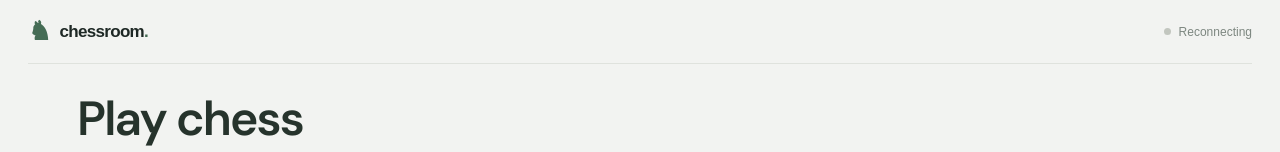
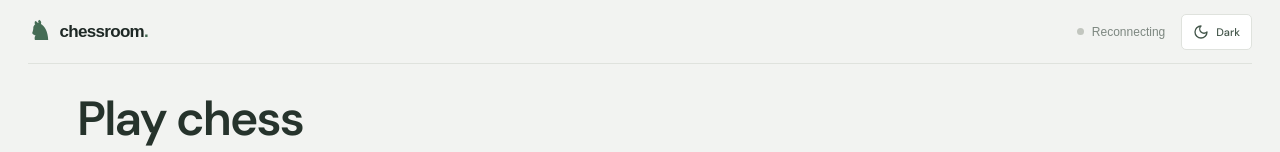
Before and after one commit to sahilkhedkar/chess, a Next.js app in the folder apps/web/: page / in a window 1280 px wide. Shown: the top 152 px of the page. Built offline with nearby package versions, Linux system fonts and the light colour scheme; no server answers; a web font is replaced by a local one.

Commit message:
feat: add persistent theme toggle

```diff
--- a/apps/web/app/page.tsx
+++ b/apps/web/app/page.tsx
@@ -1,20 +1,36 @@
 "use client";
 
-import { useState } from "react";
+import { useEffect, useState } from "react";
 import { GameScreen } from "@/components/game-screen";
 import { Lobby } from "@/components/lobby";
+import { ThemeToggle } from "@/components/theme-toggle";
 import { WaitingRoom } from "@/components/waiting-room";
 import { useRoom } from "@/hooks/use-room";
 
 export default function Home() {
   const [name, setName] = useState("");
   const [roomCode, setRoomCode] = useState("");
+  const [dark, setDark] = useState(false);
   const game = useRoom();
+
+  useEffect(() => {
+    const savedTheme = window.localStorage.getItem("chessroom-theme");
+    const isDark = savedTheme === "dark";
+    setDark(isDark);
+    document.documentElement.dataset.theme = isDark ? "dark" : "light";
+  }, []);
+
+  function toggleTheme() {
+    const nextDark = !dark;
+    setDark(nextDark);
+    document.documentElement.dataset.theme = nextDark ? "dark" : "light";
+    window.localStorage.setItem("chessroom-theme", nextDark ? "dark" : "light");
+  }
 
   if (!game.room) {
     return (
       <main className="shell">
-        <header className="topbar"><a className="brand" href="#"><span className="brand-mark">♞</span><span>chessroom<span className="brand-dot">.</span></span></a><div className="top-status"><span className={`status-dot ${game.connected ? "online" : ""}`} />{game.connected ? "Connected" : "Reconnecting"}</div></header>
+        <Header connected={game.connected} dark={dark} onToggleTheme={toggleTheme}/>
         <Lobby name={name} roomCode={roomCode} connected={game.connected} error={game.error} onNameChange={setName} onRoomCodeChange={setRoomCode} onCreate={() => game.createRoom(name)} onJoin={() => game.joinRoom(name, roomCode)} />
         <footer className="footer"><span>CHESSROOM</span></footer>
       </main>
@@ -22,8 +38,15 @@ export default function Home() {
   }
 
   if (game.room.status === "waiting") {
-    return <main className="shell"><header className="topbar"><a className="brand" href="#"><span className="brand-mark">♞</span><span>chessroom<span className="brand-dot">.</span></span></a></header><WaitingRoom room={game.room} copied={game.copied} onCopy={game.copyRoomCode} onBack={game.reset} /></main>;
+    return <main className="shell"><Header connected={game.connected} dark={dark} onToggleTheme={toggleTheme}/><WaitingRoom room={game.room} copied={game.copied} onCopy={game.copyRoomCode} onBack={game.reset} /></main>;
   }
 
-  return <main className="shell"><header className="topbar"><a className="brand" href="#"><span className="brand-mark">♞</span><span>chessroom<span className="brand-dot">.</span></span></a><div className="top-status"><span className={`status-dot ${game.connected ? "online" : ""}`} />{game.connected ? "Connected" : "Reconnecting"}</div></header><GameScreen game={game} /></main>;
+  return <main className="shell"><Header connected={game.connected} dark={dark} onToggleTheme={toggleTheme}/><GameScreen game={game} /></main>;
 }
+
+function Header({ connected, dark, onToggleTheme }: { connected: boolean; dark: boolean; onToggleTheme: () => void }) {
+  return <header className="topbar">
+    <a className="brand" href="#"><span className="brand-mark">♞</span><span>chessroom<span className="brand-dot">.</span></span></a>
+    <div className="header-actions"><div className="top-status"><span className={`status-dot ${connected ? "online" : ""}`} />{connected ? "Connected" : "Reconnecting"}</div><ThemeToggle dark={dark} onToggle={onToggleTheme}/></div>
+  </header>;
+}
--- /dev/null
+++ b/apps/web/components/theme-toggle.tsx
@@ -0,0 +1,15 @@
+import { Moon, Sun } from "lucide-react";
+
+export function ThemeToggle({ dark, onToggle }: { dark: boolean; onToggle: () => void }) {
+  return <button
+    className="theme-toggle"
+    type="button"
+    onClick={onToggle}
+    aria-label={`Switch to ${dark ? "light" : "dark"} theme`}
+    aria-pressed={dark}
+    title={`Switch to ${dark ? "light" : "dark"} theme`}
+  >
+    {dark ? <Sun size={16} aria-hidden="true"/> : <Moon size={16} aria-hidden="true"/>}
+    <span>{dark ? "Light" : "Dark"}</span>
+  </button>;
+}
```
